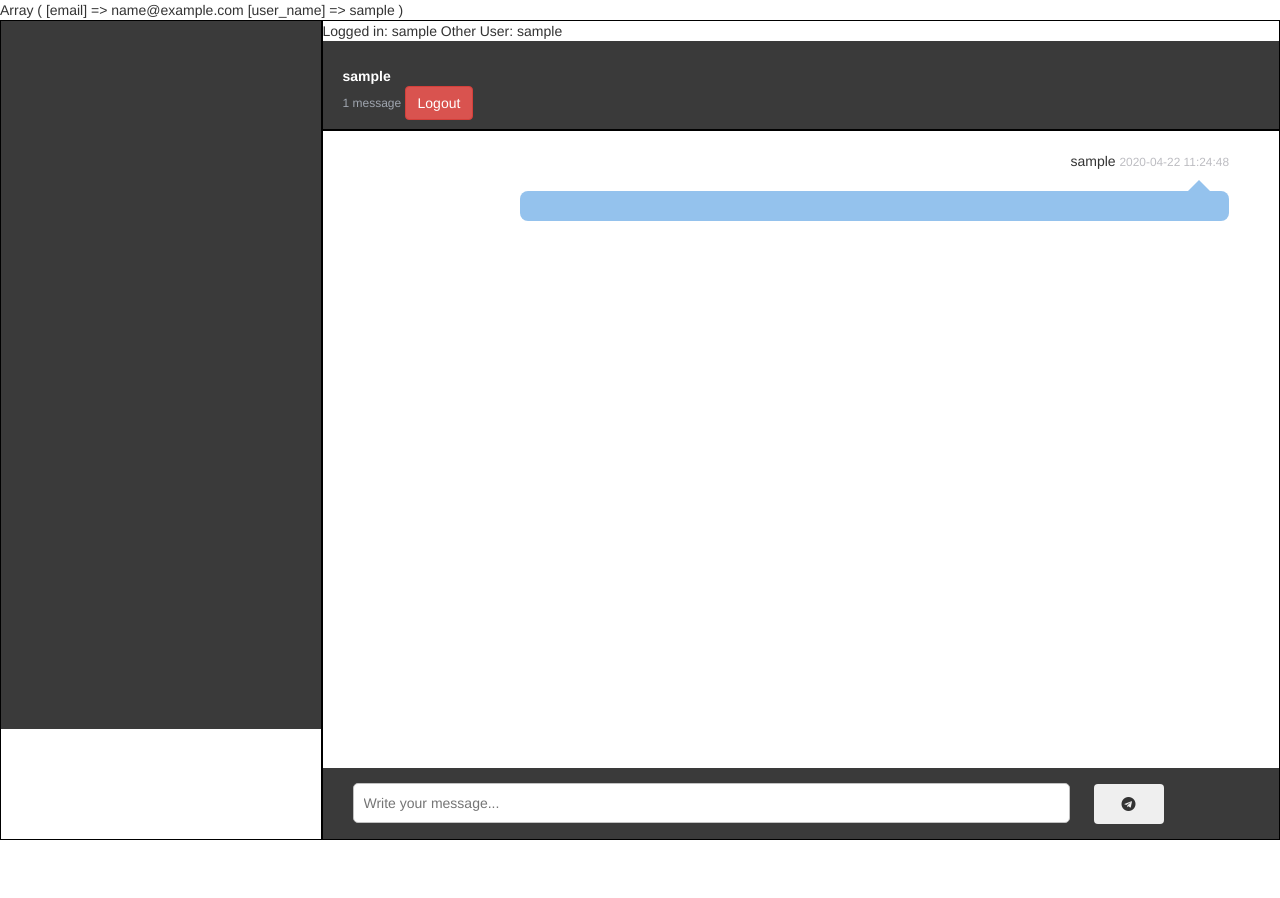
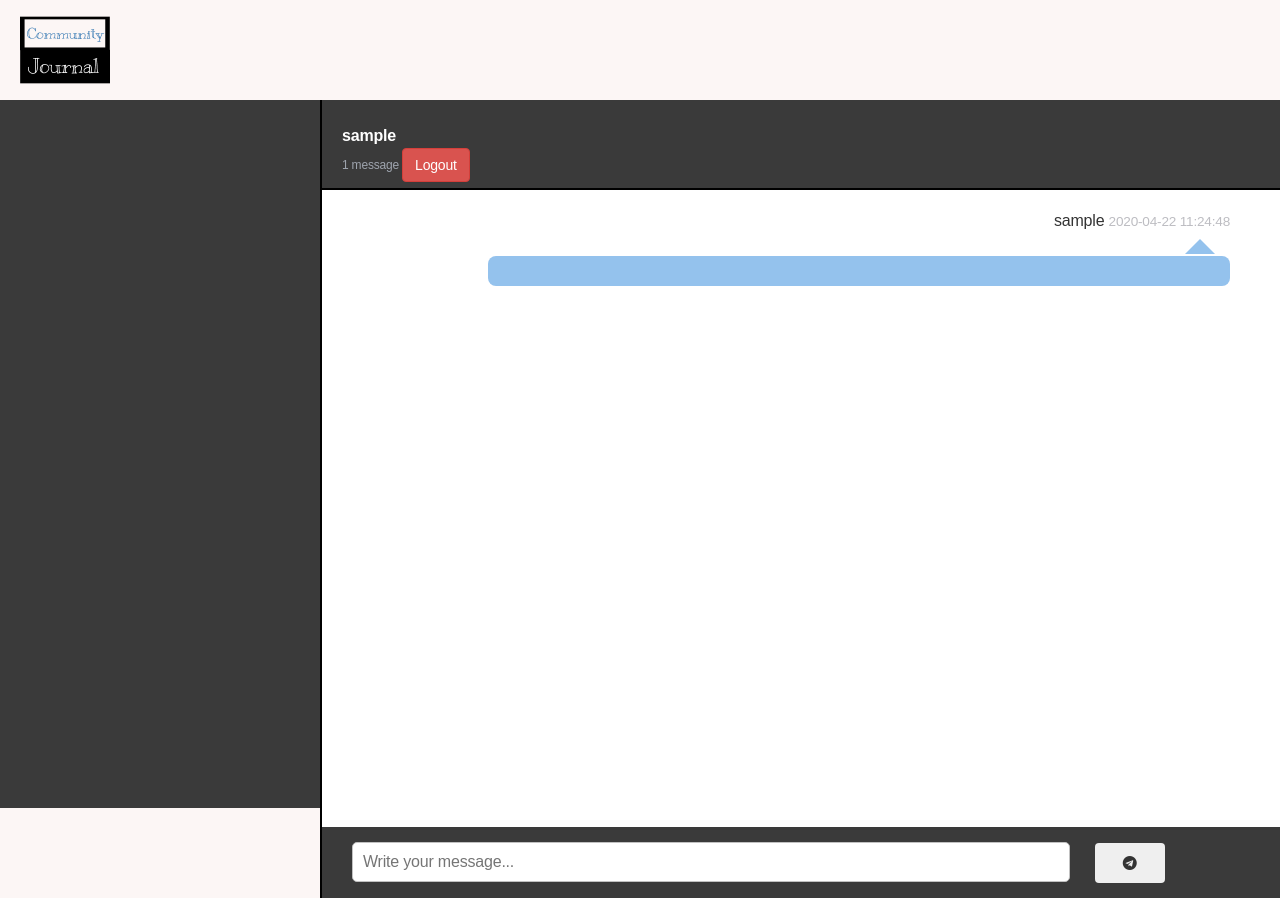
Before and after one commit to briangx92/Community-Journal, a PHP site: the page made by views/messages.php in a window 1280 px wide. Before the commit the page ends 840 px from the top, so only its background shows below. Run offline with PHP 8.4, Linux system fonts and the light colour scheme; the visitor is signed in with stand-in values (Sample User, id 1); some libraries are stand-ins or nearby versions.

Commit message:
Fixed Messaging and condensed to only one SQL Statement

```diff
--- a/css/home.css
+++ b/css/home.css
@@ -1,5 +1,37 @@
+body, html {
+  background-color: #FCF6F5FF;
+}
+body, p, input, select, textarea, button {
+  font-family: 'Montserrat', sans-serif;
+  letter-spacing: -0.2px;
+  font-size: 16px;
+}
+.img-link {
+  height: 100px;
+  width: 100px;
+}
+.search-nav {
+  margin-top: 0px;
+  margin: 15px;
+  background-color: white;
+}
+.logout-nav {
+  float: right;
+  width: 100px;
+}
+.logout-nav .btn {
+  background-color: #990011FF;
+  color:#FCF6F5FF ;
+}
+
+ul {
+  list-style-type: none;
+  margin: 0;
+  padding: 0;
+  overflow: hidden;
+}
+
 .main-section{
-  border: 1px solid #000;
   width: 100%;
 }
 .left-sidebar{
--- a/views/messages.php
+++ b/views/messages.php
@@ -1,7 +1,6 @@
 <!DOCTYPE html>
 <?php
 session_start();
-print_r($_SESSION);
 include("../db/db.php");
 if (!isset($_SESSION['email'])) {
 	header("location: index.php");
@@ -20,24 +19,11 @@ if (isset($_POST['logout'])) {
     <script src="https://ajax.googleapis.com/ajax/libs/jquery/3.2.1/jquery.min.js"></script>
 </head>
 
-<!-- <header>
-        Header Nav
-        <nav>
+<body>
+    <div class="container main-section">
             <ul>
                 <a href="dashboard.php"><img class = "img-link" src="../Pictures/logo.png" alt="This is the logo of the company and it also doubles as a home button to the dashboard."></a>
-                <li><a href="../views/messages.php">Messages</a></li>
-                <li><a href="public.php">Public</a></li>
-                <li><a href="profile.php">Profile</a></li>
-                <li><input class ='search-nav' type="text" name="search" placeholder="Search"></li>
-                <form method="post" class = "logout-nav">
-                    <button type="submit" class="btn" name = "logout">Logout</button>
-                </form>
             </ul>
-        </nav>
-    </header> -->
-
-<body>
-    <div class="container main-section">
         <div class="row">
             <div class="col-md-3 col-sm-3 col-xs-12 left-sidebar">
                 <!-- list on the left side -->
@@ -57,7 +43,6 @@ if (isset($_POST['logout'])) {
 						$row = mysqli_fetch_array($run_user);
 						$user_id = $row['user_id'];
 						$user_name = $row['username'];
-						echo ( "Logged in: " . $user_name);
 						?>
                     <!-- getting the user data on which user click -->
                     <?php
@@ -71,7 +56,6 @@ if (isset($_POST['logout'])) {
 							$total_messages = "SELECT * FROM users_chat WHERE (sender_username='$user_name' AND reciever_username='$username') OR (reciever_username='$user_name' AND sender_username='$username')";
 							$run_messages = mysqli_query($conn, $total_messages);
 							$total = mysqli_num_rows($run_messages);
-							echo ( "Other User: " . $username);
 						}
 						?>
                     <div class="col-md-12 right-header">
@@ -102,65 +86,45 @@ if (isset($_POST['logout'])) {
                 </div>
                 <div class="row">
                     <div id="scrolling_to_bottom" class="col-md-12 right-header-contentChat">
+					<ul>
+
                         <?php
 							if ($_SERVER["REQUEST_METHOD"] == "GET") {
 								$update_msg = mysqli_query($conn, "UPDATE users_chat SET msg_status='read' WHERE sender_username='$_SESSION[user_name]' AND reciever_username='$user_name'");
 								if (!empty($username)) {
-									$sel_msg = "SELECT * FROM users_chat WHERE (sender_username='$_SESSION[user_name]' AND reciever_username='$username') OR (reciever_username='_SESSION[user_name]' AND sender_username='$user_name') ORDER by 1 ASC";
+									$sel_msg = "SELECT * FROM users_chat WHERE (sender_username='$_SESSION[user_name]' AND reciever_username='$username') OR (reciever_username='$_SESSION[user_name]' AND sender_username='$username') ORDER by msg_date ASC";
 									$run_msg = mysqli_query($conn, $sel_msg);
+									$pre = '';
 									while ($row = mysqli_fetch_array($run_msg)) {
 										$sender_username = $row['sender_username'];
 										$reciever_username = $row['reciever_username'];
 										$msg_content = $row['msg_content'];
 										$msg_status = $row['msg_status'];
 										$msg_date = $row['msg_date'];
-									}
-								}
-							}
 
-							?>
-                        <ul>
-                            <?php
-								if ($_SERVER["REQUEST_METHOD"] == "GET") {
-									if (!empty($sender_username)) {
-										if ($user_name == $sender_username and $username == $reciever_username) {
+										if ($row['sender_username'] == $username) {
 											echo "
 												<li>
 													<div class='rightside-right-chat'>
-														<span> $user_name <small>$msg_date</small> </span><br><br>
+														<span> $username <small>$msg_date</small> </span><br><br>
 														<p>$msg_content</p>
 													</div>
 												</li>
 											";
+										} else {
+											echo "
+											<li>
+												<div class='rightside-left-chat'>
+													<span> $user_name <small>$msg_date</small> </span><br><br>
+													<p>$msg_content</p>
+												</div>
+											</li>
+											";
+											$row['msg_date'] == $pre;
 										}
 									}
 								}
-								if (!empty($username)) {
-									$new_msg = "SELECT * FROM users_chat WHERE reciever_username='$_SESSION[user_name]' AND sender_username='$username' ORDER by 1 ASC";
-									$please_msg = mysqli_query($conn, $new_msg);
-									while ($row2 = mysqli_fetch_array($please_msg)) {
-										$sender_username2 = $row2['sender_username'];
-										$reciever_username2 = $row2['reciever_username'];
-										$msg_content2 = $row2['msg_content'];
-										$msg_status2 = $row2['msg_status'];
-										$msg_date2 = $row2['msg_date'];
-									}
-									if (!empty($sender_username2) and !empty($reciever_username2) and !empty($msg_content2) and !empty($msg_status2) and !empty($msg_date2)) {
-										echo "
-										<li>
-											<div class='rightside-left-chat'>
-												<span> $username <small>$msg_date2</small> </span><br><br>
-												<p>$msg_content2</p>
-											</div>
-										</li>
-										";
-									}
-								}
-
-					?>
-
-                        <?php
-
+							}
 
 							?>
 							</ul>
```
